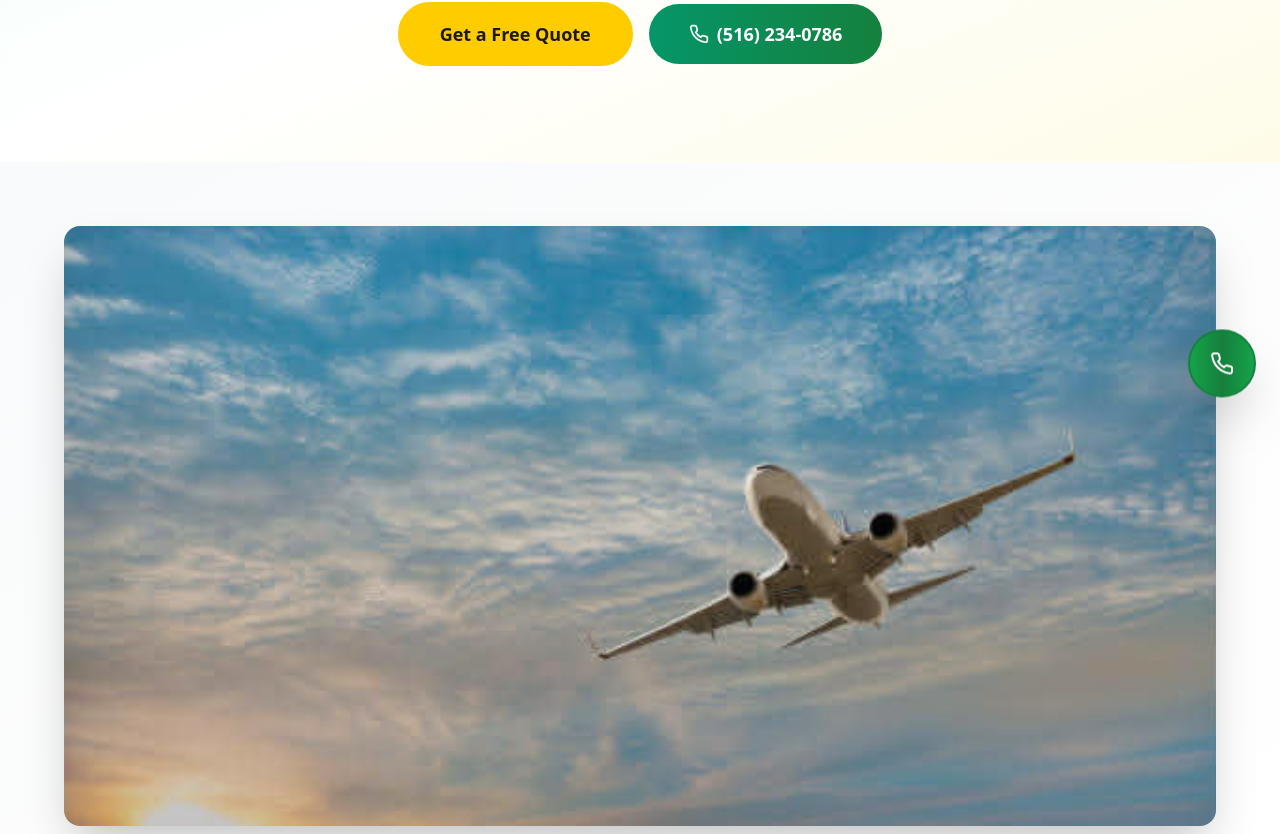
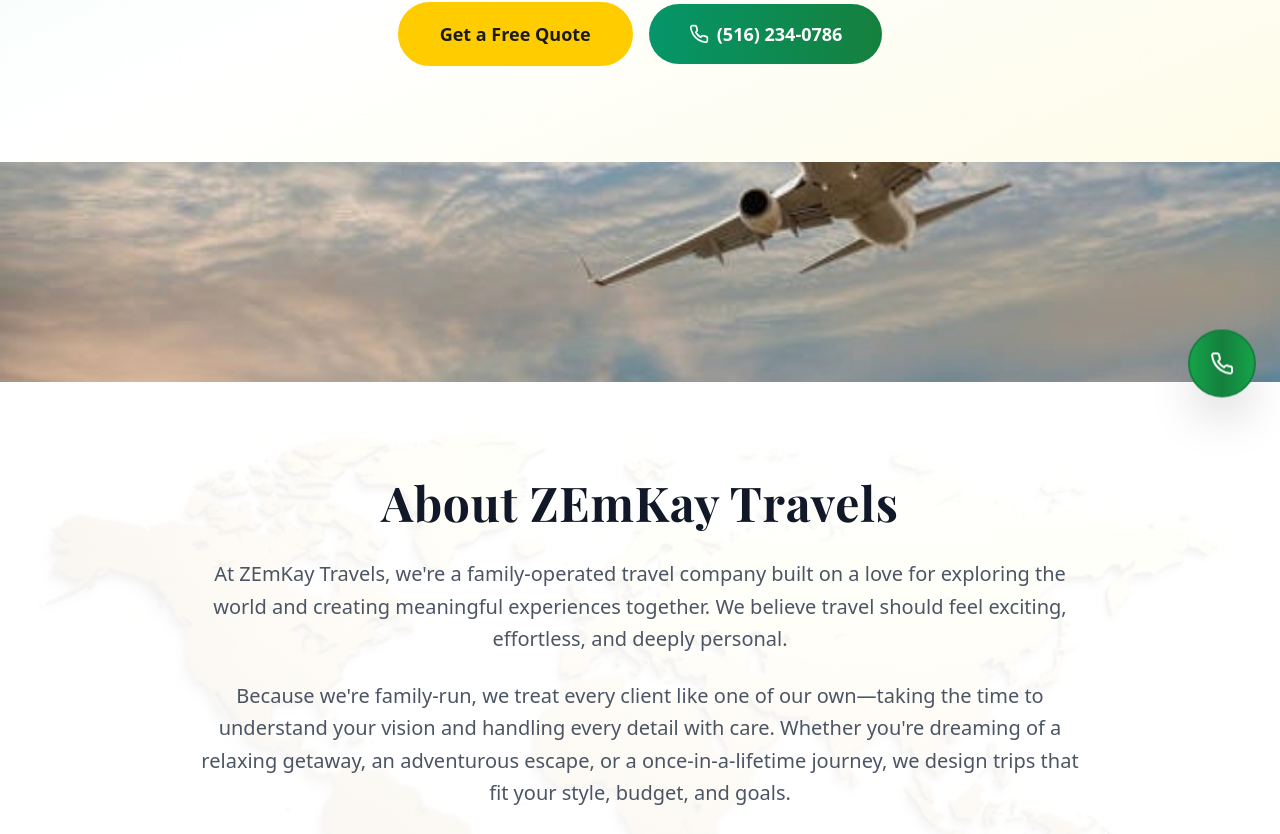
Before and after one commit to DoubleB00/Zemkay-Travels, a React (Vite) app: page / in a window 1280 px wide. Shown: the part 366-1200 px from the top of the page. Built offline with nearby package versions, Linux system fonts and the light colour scheme.

Commit message:
Updated App.tsx

```diff
--- a/src/App.tsx
+++ b/src/App.tsx
@@ -118,19 +118,16 @@ function App() {
         </div>
       </section>
 
-      {/* Feature Image Section */}
-      <section className="py-16 bg-gradient-to-br from-gray-50 to-white">
-        <div className="container mx-auto px-4">
-          <div className="max-w-6xl mx-auto">
-            <div className="relative rounded-2xl overflow-hidden shadow-2xl">
-              <div className="absolute inset-0 bg-gradient-to-t from-gray-900/20 to-transparent z-10"></div>
-              <img
-                src="/att.ekaozfdo94bwivrd-mkfzwr9b5vh_ovrb2psmmsr1_8.jpg"
-                alt="Airplane soaring through beautiful sky - ZEmKay Travels"
-                className="w-full h-[400px] md:h-[500px] lg:h-[600px] object-cover"
-              />
-            </div>
-          </div>
+      {/* Banner Separator */}
+      <section className="w-full overflow-hidden">
+        <div className="relative w-full h-[140px] md:h-[220px]">
+          <img
+            src="/att.ey117fo0kzzpc69gbvw5icflkk9zeieaxr0tuvedfuo.jpg"
+            alt="Airplane soaring through beautiful sky - ZEmKay Travels"
+            className="w-full h-full object-cover"
+            loading="lazy"
+          />
+          <div className="absolute inset-0 bg-gradient-to-t from-black/10 to-transparent"></div>
         </div>
       </section>
 
```
